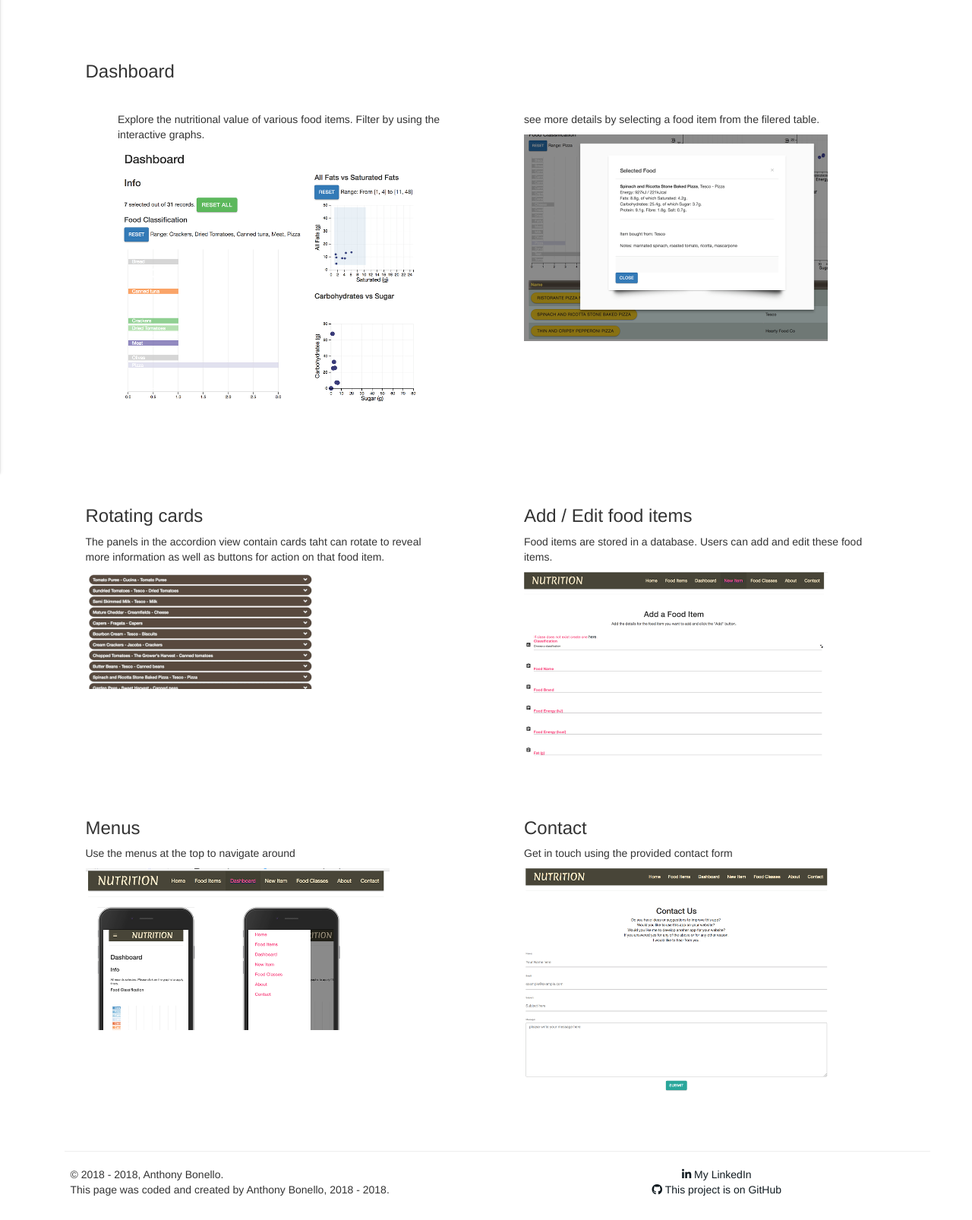
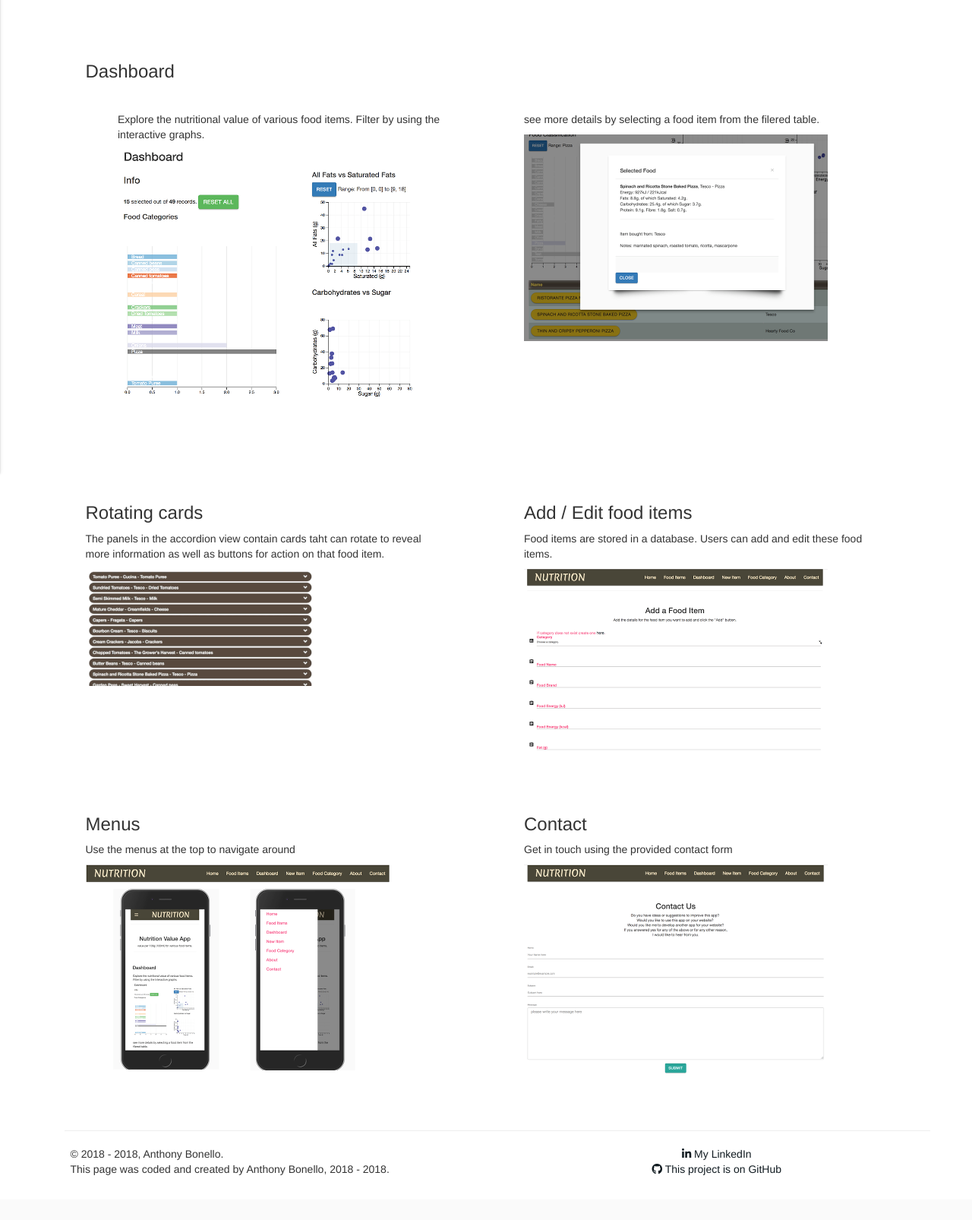
Before and after one commit to abonello/food_nutrition, a Flask app: page / in a window 1280 px wide. Shown: the part 238-1844 px from the top of the page at 76% size. After the commit the page ends 1785 px from the top, so only its background shows below. Run offline with Flask 2, Linux system fonts and the light colour scheme; some libraries are stand-ins or nearby versions.

Commit message:
Changed images for index page to reflect the change from Class to Category.

```diff
--- a/templates/index.html
+++ b/templates/index.html
@@ -42,7 +42,7 @@
             <h3>Menus</h3>
             <p>Use the menus at the top to navigate around</p>
 
-            <img src="/static/images/menu.png" class="img-responsive" alt="add food item image">
+            <img src="/static/images/menu-all.png" class="img-responsive" alt="add food item image">
         </div>
 
         <div class="col col-sm-6 info">
```
Also changed, not shown: static/images/addfooditem-a.png (added), static/images/addfooditem.png, static/images/contact.png, static/images/graphs1.png (deleted), static/images/graphs2.png, static/images/menu-all.png (added), static/images/menu.png (deleted).
